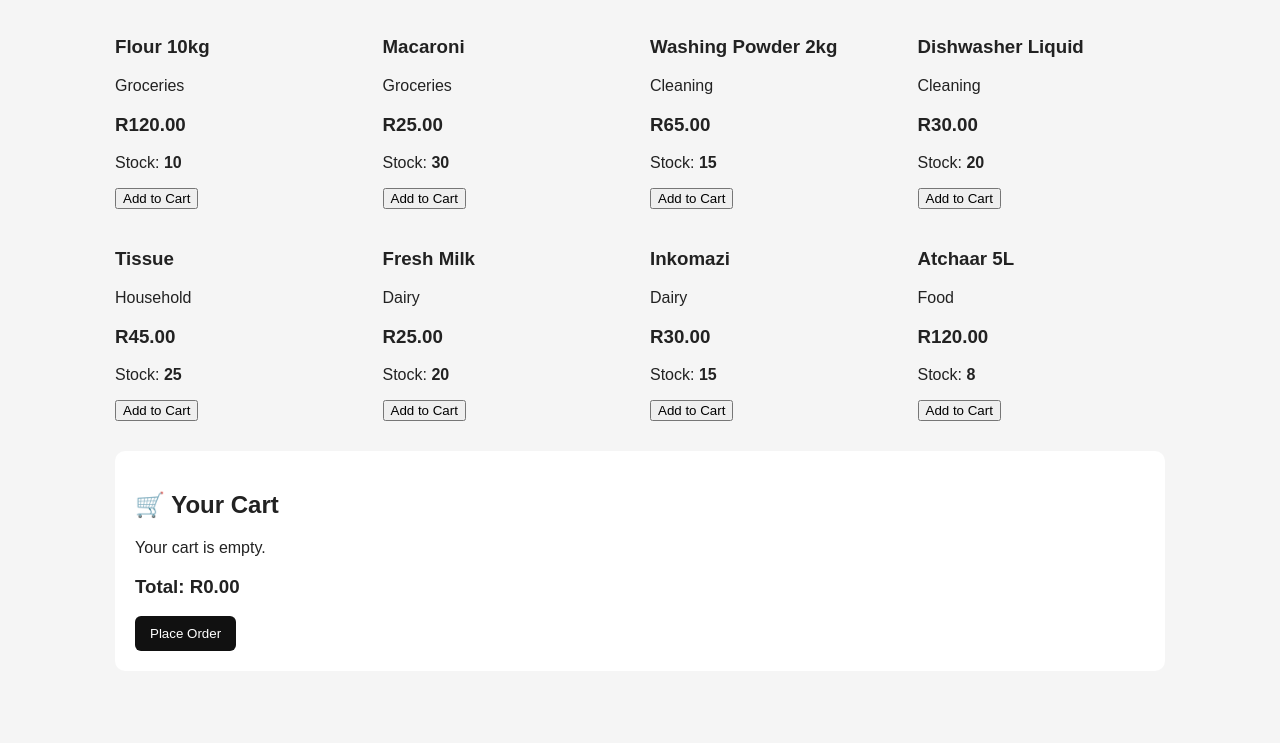
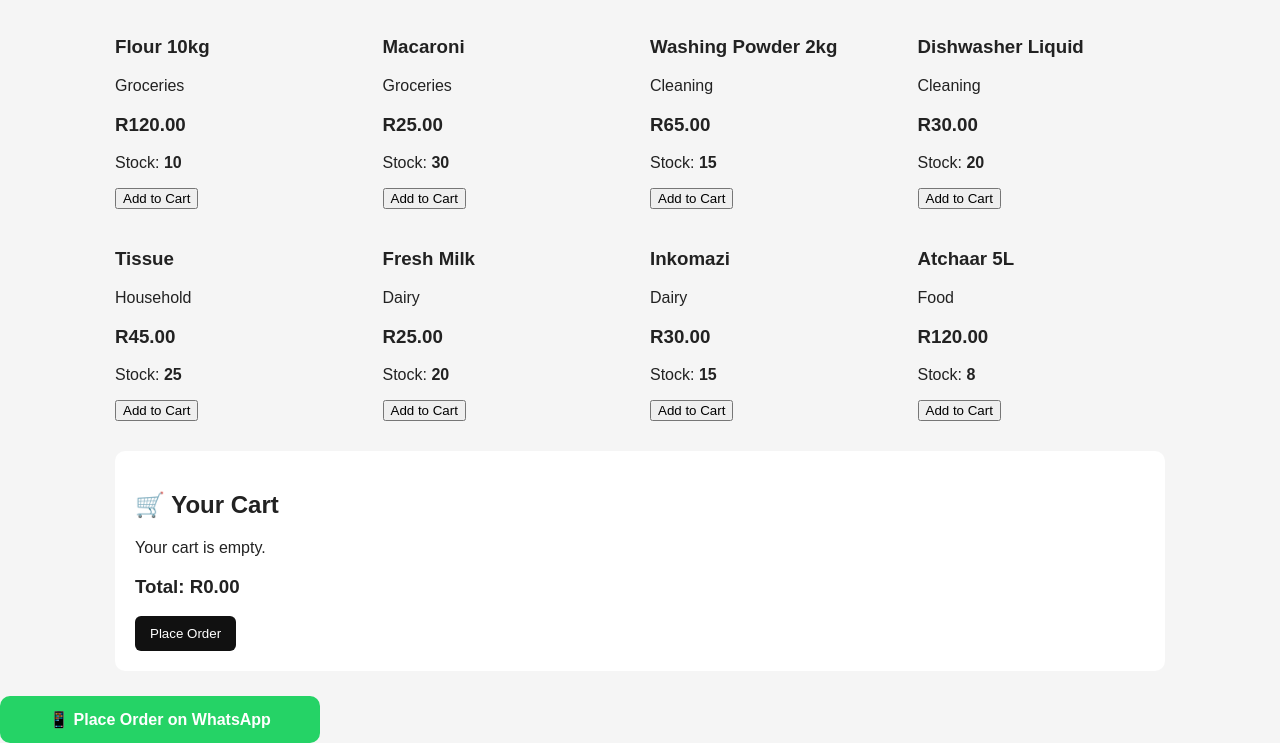
Before and after one commit to mashatolamahlatse47-svg/MMK_SMART-ORDER.com, a plain HTML site: page index.html in a window 1280 px wide. Shown: the part 619-1362 px from the top of the page. Before the commit the page ends 1315 px from the top, so only its background shows below. Drawn offline with Linux system fonts and the light colour scheme.

Commit message:
Add WhatsApp order button to index.html
Making it nice simple to understand

```diff
--- a/index.html
+++ b/index.html
@@ -100,3 +100,25 @@
 
 </body>
 </html>
+<button
+  id="whatsappOrderBtn"
+  onclick="placeOrderOnWhatsApp()"
+  style="
+    background: #25D366;
+    color: white;
+    border: none;
+    padding: 14px 28px;
+    border-radius: 10px;
+    font-size: 16px;
+    font-weight: 700;
+    cursor: pointer;
+    width: 100%;
+    max-width: 320px;
+    display: flex;
+    align-items: center;
+    justify-content: center;
+    gap: 8px;
+  "
+>
+  📱 Place Order on WhatsApp
+</button>
```
